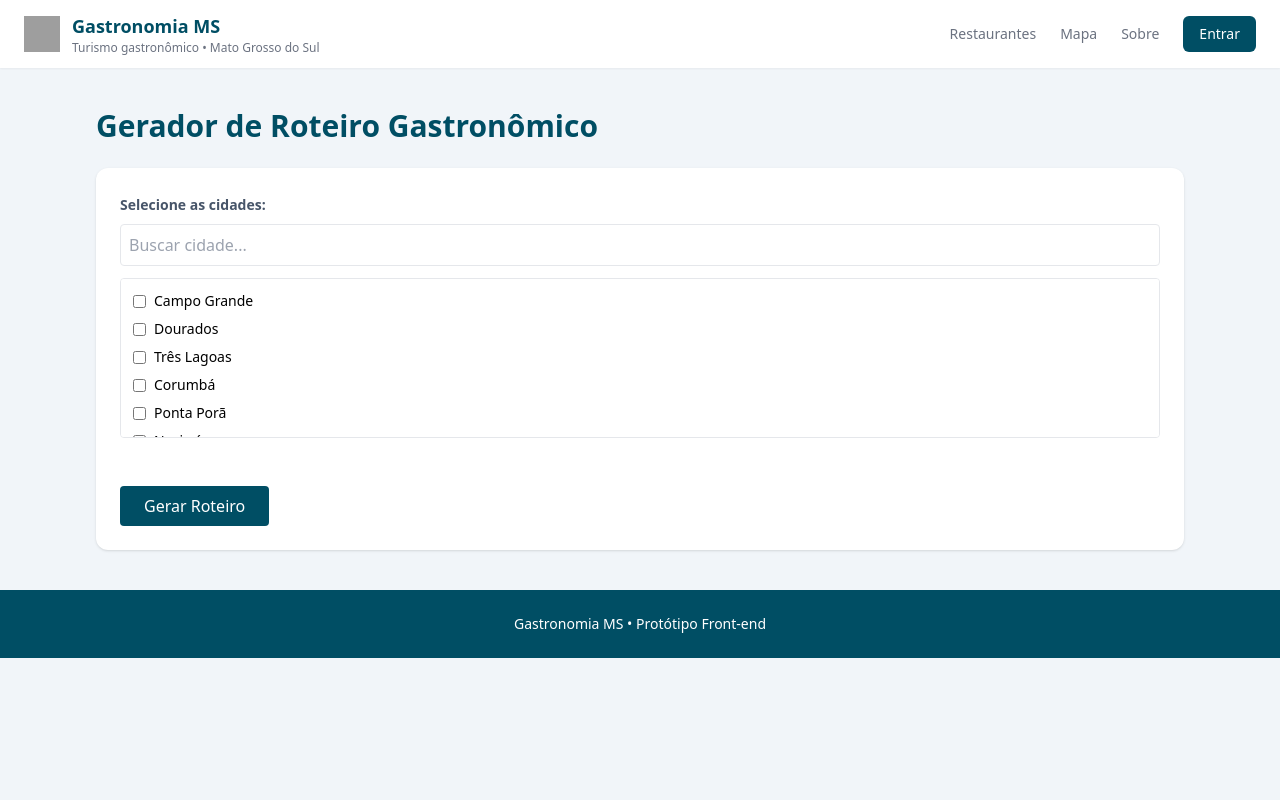
After one commit to AntonioV1ctor/hackathon, a PHP site: page /View/pages/roteiro.php in a window 1280 px wide. The commit adds this page. Run offline with PHP 8.4, Linux system fonts and the light colour scheme; some libraries are stand-ins or nearby versions; grey boxes are pictures that could not be loaded.

Commit message:
feat: roteiro

```diff
--- /dev/null
+++ b/View/assets/js/main.js
@@ -0,0 +1 @@
+import "./pages/login.js";
--- /dev/null
+++ b/View/assets/js/pages/login.js
@@ -0,0 +1,24 @@
+
+document.addEventListener("DOMContentLoaded", () => {
+
+    const form = document.getElementById("loginForm");
+    if (!form) return; // impede erro se rodar em outra página
+
+    const alertBox = document.getElementById("alert");
+
+    form.addEventListener("submit", (event) => {
+        event.preventDefault();
+
+        const email = document.getElementById("email").value.trim();
+        const password = document.getElementById("password").value.trim();
+
+        if (email === "admin@ms.com" && password === "1234") {
+            alertBox.classList.add("hidden");
+            window.location.href = "/hackathon/index.php";
+        } else {
+            alertBox.textContent = "E-mail ou senha incorretos.";
+            alertBox.classList.remove("hidden");
+        }
+    });
+
+});
--- a/View/components/footer.php
+++ b/View/components/footer.php
@@ -1,3 +1,4 @@
+<script src="/hackathon/view/assets/js/main.js"></script>
 <footer class="bg-[#004e64] text-white py-6 mt-10">
     <div class="max-w-7xl mx-auto px-4 text-center text-sm">
         Gastronomia MS • Protótipo Front-end
--- a/View/components/head.php
+++ b/View/components/head.php
@@ -1,10 +1,13 @@
 <!doctype html>
 <html lang="pt-BR">
+
 <head>
   <meta charset="UTF-8" />
   <meta name="viewport" content="width=device-width, initial-scale=1" />
   <title>Login — Gastronomia MS</title>
 
   <script src="https://cdn.tailwindcss.com"></script>
+  <script src="/hackathon/view/assets/js/main.js" type="module"></script>
+
   <link rel="stylesheet" href="./css/variables.css">
 </head>
--- /dev/null
+++ b/View/pages/roteiro.php
@@ -0,0 +1,176 @@
+<?php require_once '../components/head.php'; ?>
+
+<body class="min-h-screen bg-slate-100">
+
+    <?php require_once '../components/navbar.php'; ?>
+
+    <main class="max-w-6xl mx-auto px-4 mt-10">
+
+        <div class="max-w-6xl mx-auto px-4 mt-10">
+
+            <h1 class="text-3xl font-extrabold text-[#004e64] mb-6">
+                Gerador de Roteiro Gastronômico
+            </h1>
+
+            <!-- FORM -->
+            <section class="bg-white rounded-xl shadow p-6 mb-10">
+
+                <?php
+                // Lista real (mock para demonstração)
+                $todasCidades = [
+                    "Campo Grande",
+                    "Dourados",
+                    "Três Lagoas",
+                    "Corumbá",
+                    "Ponta Porã",
+                    "Naviraí",
+                    "Aquidauana",
+                    "Bonito",
+                    "Sidrolândia",
+                    "Maracaju"
+                ];
+                ?>
+
+                <form method="POST">
+
+                    <!-- MULTISELECT DE CIDADES -->
+                    <label class="text-sm font-semibold text-slate-600">Selecione as cidades:</label>
+
+                    <input type="text" id="buscaCidade" placeholder="Buscar cidade..."
+                        class="mt-2 w-full p-2 border rounded mb-3">
+
+                    <div id="listaCidades" class="max-h-40 overflow-y-auto border rounded p-2 bg-white">
+                        <?php foreach ($todasCidades as $c): ?>
+                            <label class="flex items-center gap-2 text-sm p-1 cursor-pointer hover:bg-slate-100 rounded">
+                                <input type="checkbox" name="cidades[]" value="<?= $c ?>" class="accent-[#004e64]">
+                                <?= $c ?>
+                            </label>
+                        <?php endforeach; ?>
+                    </div>
+
+                    <!-- REFEIÇÕES POR CIDADE (dinâmico via JS) -->
+                    <div id="refeicoesContainer" class="mt-6"></div>
+
+                    <button class="mt-6 px-6 py-2 bg-[#004e64] text-white rounded hover:bg-[#003947]">
+                        Gerar Roteiro
+                    </button>
+
+                </form>
+
+            </section>
+
+            <script>
+                // FILTRO DE BUSCA DE CIDADES
+                document.getElementById("buscaCidade").addEventListener("input", function () {
+                    let filtro = this.value.toLowerCase();
+                    document.querySelectorAll("#listaCidades label").forEach(l => {
+                        l.style.display = l.textContent.toLowerCase().includes(filtro) ? "flex" : "none";
+                    });
+                });
+
+                // REFEIÇÕES DINÂMICAS POR CIDADE
+                document.querySelectorAll("input[name='cidades[]']").forEach(chk => {
+                    chk.addEventListener("change", atualizarRefeicoes);
+                });
+
+                function atualizarRefeicoes() {
+                    const cont = document.getElementById("refeicoesContainer");
+                    cont.innerHTML = "";
+
+                    const selecionadas = [...document.querySelectorAll("input[name='cidades[]']:checked")]
+                        .map(e => e.value);
+
+                    selecionadas.forEach(cidade => {
+                        cont.innerHTML += `
+            <div class="bg-slate-50 border rounded p-4 mb-3">
+                <p class="font-semibold text-[#004e64] mb-2">${cidade}</p>
+
+                <label class="flex gap-2 text-sm">
+                    <input type="checkbox" name="refeicoes[${cidade}][]" value="cafe"> Café da manhã
+                </label>
+
+                <label class="flex gap-2 text-sm">
+                    <input type="checkbox" name="refeicoes[${cidade}][]" value="almoco"> Almoço
+                </label>
+
+                <label class="flex gap-2 text-sm">
+                    <input type="checkbox" name="refeicoes[${cidade}][]" value="jantar"> Jantar
+                </label>
+
+            </div>
+        `;
+                    });
+                }
+            </script>
+
+            <?php if ($_SERVER['REQUEST_METHOD'] === 'POST'): ?>
+
+                <?php
+                $cidadesSel = $_POST["cidades"] ?? [];
+                $refeicoesSel = $_POST["refeicoes"] ?? [];
+
+                // MOCK SIMULADO DO BANCO
+                $restaurantes = [
+                    ["nome" => "Casa do João", "cidade" => "Bonito", "lat" => -21.126, "lng" => -56.483],
+                    ["nome" => "Tayama Sushi", "cidade" => "Campo Grande", "lat" => -20.462, "lng" => -54.615],
+                    ["nome" => "Bistrô do Pantanal", "cidade" => "Corumbá", "lat" => -19.008, "lng" => -57.651],
+                ];
+
+                // FILTRAR SOMENTE CIDADES ESCOLHIDAS
+                $restaurantesFiltrados = array_filter(
+                    $restaurantes,
+                    fn($r) =>
+                    in_array($r["cidade"], $cidadesSel)
+                );
+
+                // GERAR ROTEIRO BASEADO NAS REFEIÇÕES
+                $roteiroFinal = [];
+
+                foreach ($cidadesSel as $cidade) {
+                    if (!isset($refeicoesSel[$cidade]))
+                        continue;
+
+                    foreach ($refeicoesSel[$cidade] as $ref) {
+                        $encontrado = current(array_filter($restaurantesFiltrados, fn($r) => $r["cidade"] == $cidade));
+                        if ($encontrado) {
+                            $roteiroFinal[] = [
+                                "nome" => $encontrado["nome"],
+                                "cidade" => $cidade,
+                                "refeicao" => $ref,
+                                "coord" => [$encontrado["lat"], $encontrado["lng"]]
+                            ];
+                        }
+                    }
+                }
+                ?>
+
+                <!-- EXIBIR RESULTADO -->
+                <section class="bg-white rounded-xl shadow p-6">
+
+                    <h2 class="text-2xl font-bold text-[#004e64] mb-4">Seu roteiro</h2>
+
+                    <div class="grid md:grid-cols-2 gap-6">
+                        <?php foreach ($roteiroFinal as $r): ?>
+                            <div class="bg-slate-50 rounded-xl p-4 border">
+                                <h3 class="text-lg font-bold text-[#004e64]"><?= $r["nome"] ?></h3>
+                                <p class="text-sm"><?= $r["cidade"] ?> — <b><?= ucfirst($r["refeicao"]) ?></b></p>
+                            </div>
+                        <?php endforeach; ?>
+                    </div>
+
+                    <h3 class="text-xl font-bold mt-10 text-[#004e64]">Mapa do trajeto</h3>
+
+                    <?php require '../components/mapa.php'; ?>
+
+                    <script>
+                        initMapaRoteiro(<?= json_encode($roteiroFinal) ?>)
+                    </script>
+
+                </section>
+
+            <?php endif; ?>
+    </main>
+    <?php require_once '../components/footer.php'; ?>
+</body>
+
+</html>
```
Also changed, not shown: View/components/bannerEventos.php (+79 -32 lines), View/components/cardEvento.php (added, +41 -0 lines), View/components/mapa.php (added, +41 -0 lines), View/pages/login.php (+9 -46 lines), index.php (+2 -47 lines), View/components/cardRestaurante.php (renamed from View/components/card.php).
